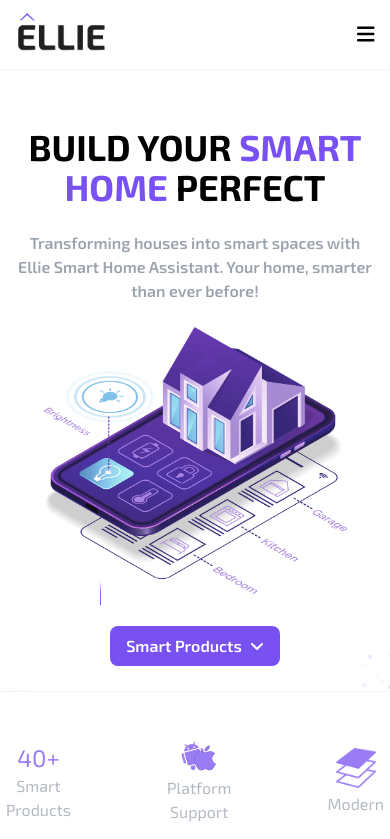
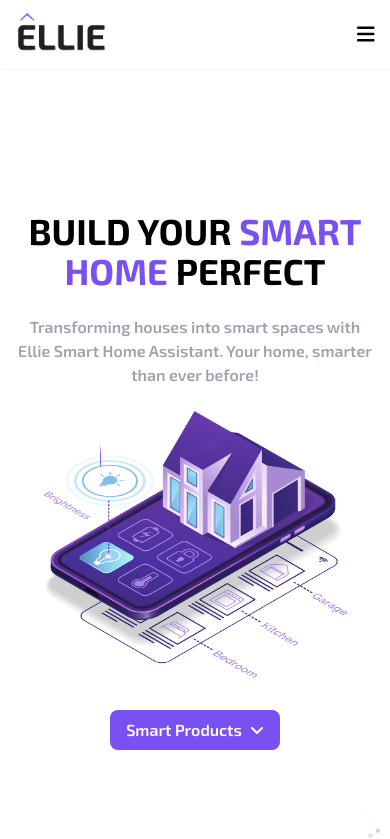
Before and after one commit to 911Development/ellie-client, a Next.js app: page / in a window 390 px wide. Shown: the top 839 px of the page. Built offline with nearby package versions, Linux system fonts and the light colour scheme.

Commit message:
fixed a bug on mobile ui

```diff
--- a/components/ui/background-beams-with-collision.tsx
+++ b/components/ui/background-beams-with-collision.tsx
@@ -70,7 +70,7 @@
     <div
       ref={parentRef}
       className={cn(
-        "min-h-[70svh] md:h-[40rem] bg-gradient-to-b from-white to-white dark:from-neutral-950 dark:to-neutral-800 relative flex items-center w-full justify-center overflow-hidden",
+        "min-h-[90svh] lg:min-h-[70svh] md:h-[40rem] bg-gradient-to-b from-white to-white dark:from-neutral-950 dark:to-neutral-800 relative flex items-center w-full justify-center overflow-hidden",
         // h-screen if you want bigger
         className
       )}
```
